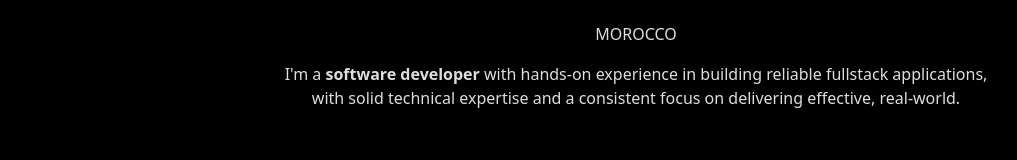
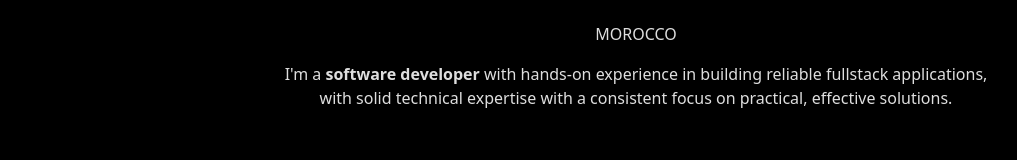
Before and after one commit to MomedAmine/ElMaghraouiMedAmine, a React (Vite) app: page / in a window 1280 px wide. Shown: the part 528-688 px from the top of the page, without its empty margins (4-1021 px from the left). Built offline with nearby package versions, Linux system fonts and the light colour scheme.

Commit message:
header typo

```diff
--- a/src/elements/Header/Header.jsx
+++ b/src/elements/Header/Header.jsx
@@ -38,8 +38,7 @@ function Header(params) {
       <div className={styles.intro}>
         <p>
           I'm a <b>software developer</b> with hands-on experience in building
-          reliable fullstack applications, with solid technical expertise and a
-          consistent focus on delivering effective, real-world.
+          reliable fullstack applications, with solid technical expertise with a consistent focus on practical, effective solutions.
         </p>
       </div>
     </div>
```
